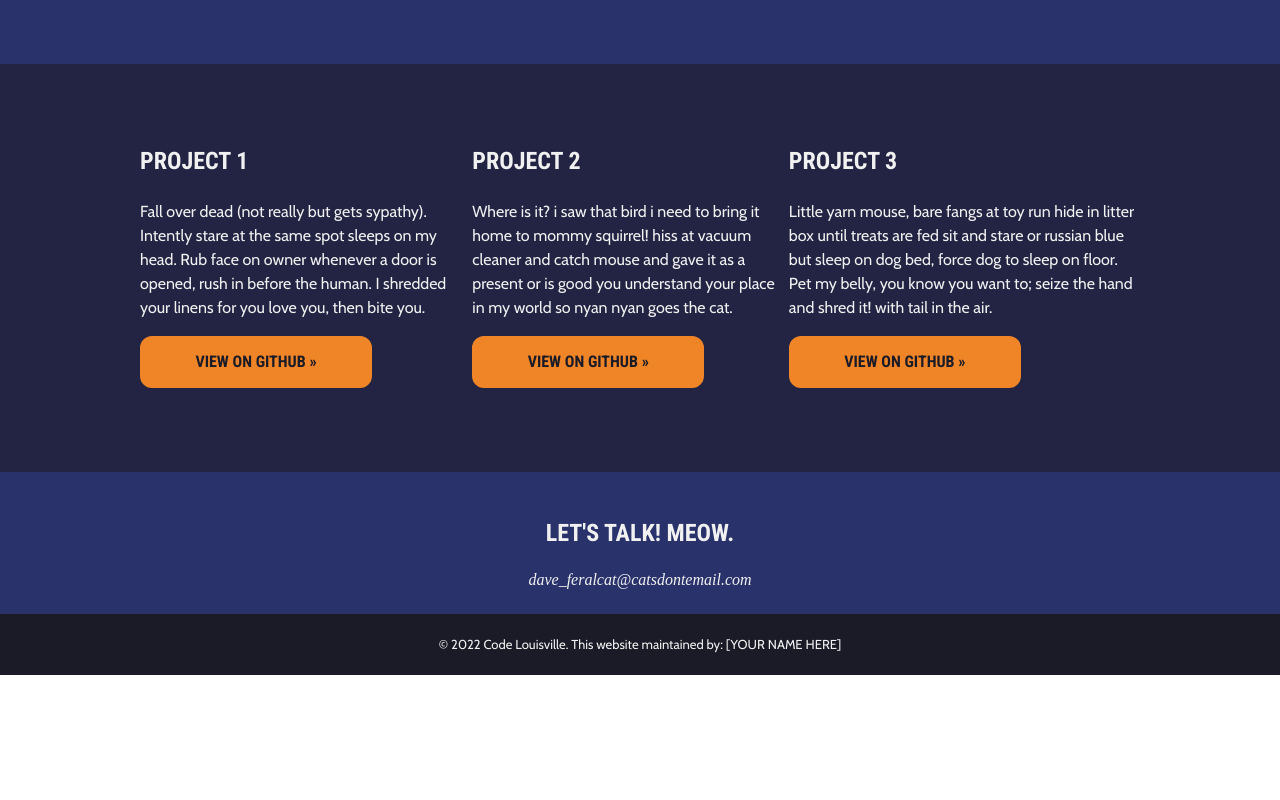
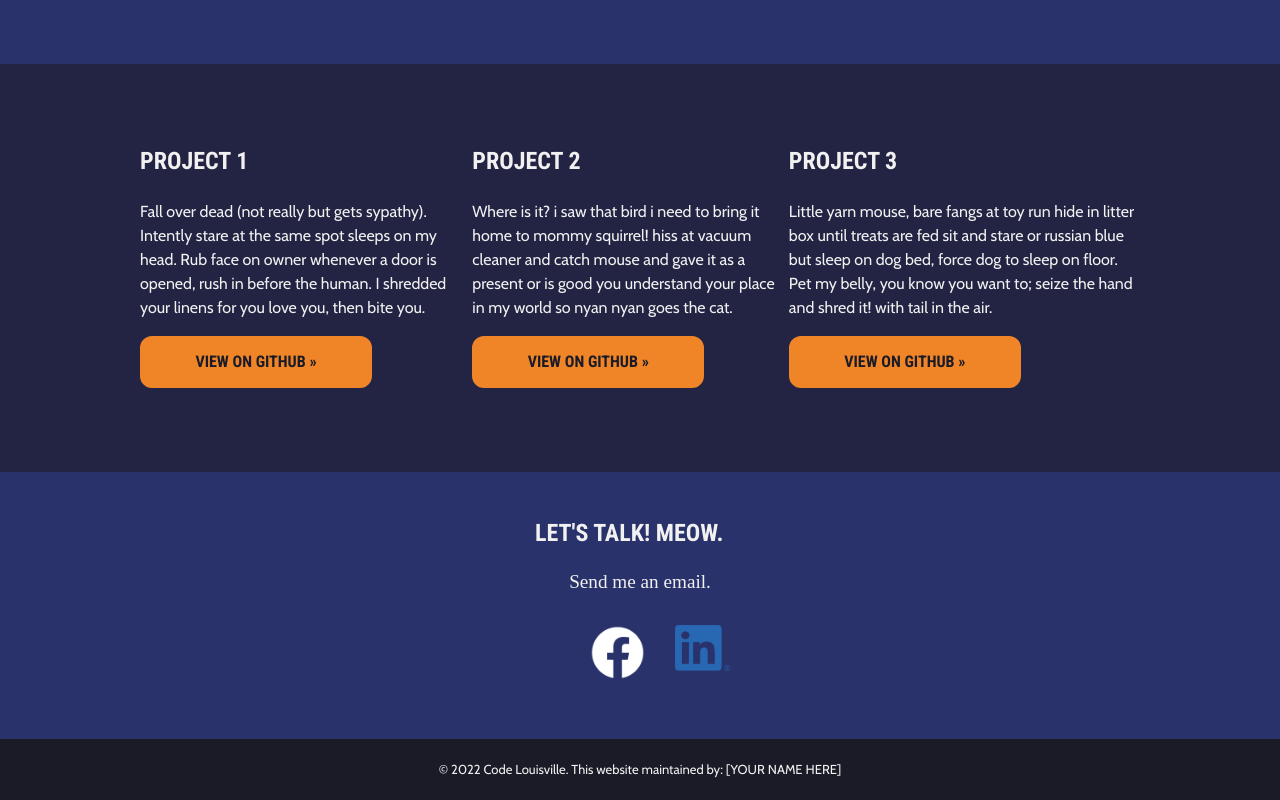
Before and after one commit to CandaceClarke/wd_knowledge_check_m1wk5, a plain HTML site: page index.html in a window 1280 px wide. Shown: the part 1311-2111 px from the top of the page. Before the commit the page ends 1986 px from the top, so only its background shows below. Drawn offline with nearby package versions, Linux system fonts and the light colour scheme.

Commit message:
added social media icons

```diff
--- a/css/style.css
+++ b/css/style.css
@@ -118,11 +118,33 @@ body {
 
 .contact-content {
     color: #F1F1F1;
-    display: flex;
+    display: inline;
     flex-direction: column;
     justify-content: space-evenly;
     align-items: center;
     padding: 12px 12px 12px 12px;
+}
+
+.email {
+    color: #F1F1F1;
+    font-style: normal;
+    font-size: larger;
+    display: flex;
+    justify-content: center;
+    align-items: center;
+}
+
+.social-media {
+    list-style: none;
+    display: flex;
+    flex-direction: row;
+    justify-content: space-between;
+}
+
+.icon {
+    max-height: 55px;
+    max-width: 55px;
+    padding: 15px;
 }
 
 .footer-container {
--- a/index.html
+++ b/index.html
@@ -124,7 +124,22 @@
 
             <h3>Let's talk! Meow.</h3>
 
-            <address>dave_feralcat@catsdontemail.com</address>
+            <address>
+                <a class="email" href="dave_feralcat@catsdontemail.com">Send me an email.</a>
+            </address>
+
+            <ul class="social-media">
+                <li>
+                    <a href="https://www.facebook.com" title="Facebook">
+                    <img class="icon" alt="Facebook" src="./img/f_logo_RGB-White_58.png">
+                    </a>
+                </li>
+                <li>
+                    <a href="https://www.linkedin.com" title="LinkedIn">
+                    <img class="icon" alt="LinkedIn" src="./img/LI-In-Bug.png">
+                    </a>
+                </li>
+            </ul>
 
         </div>
 
```
Also changed, not shown: img/LI-In-Bug.png (added), img/f_logo_RGB-White_58.png (added).
